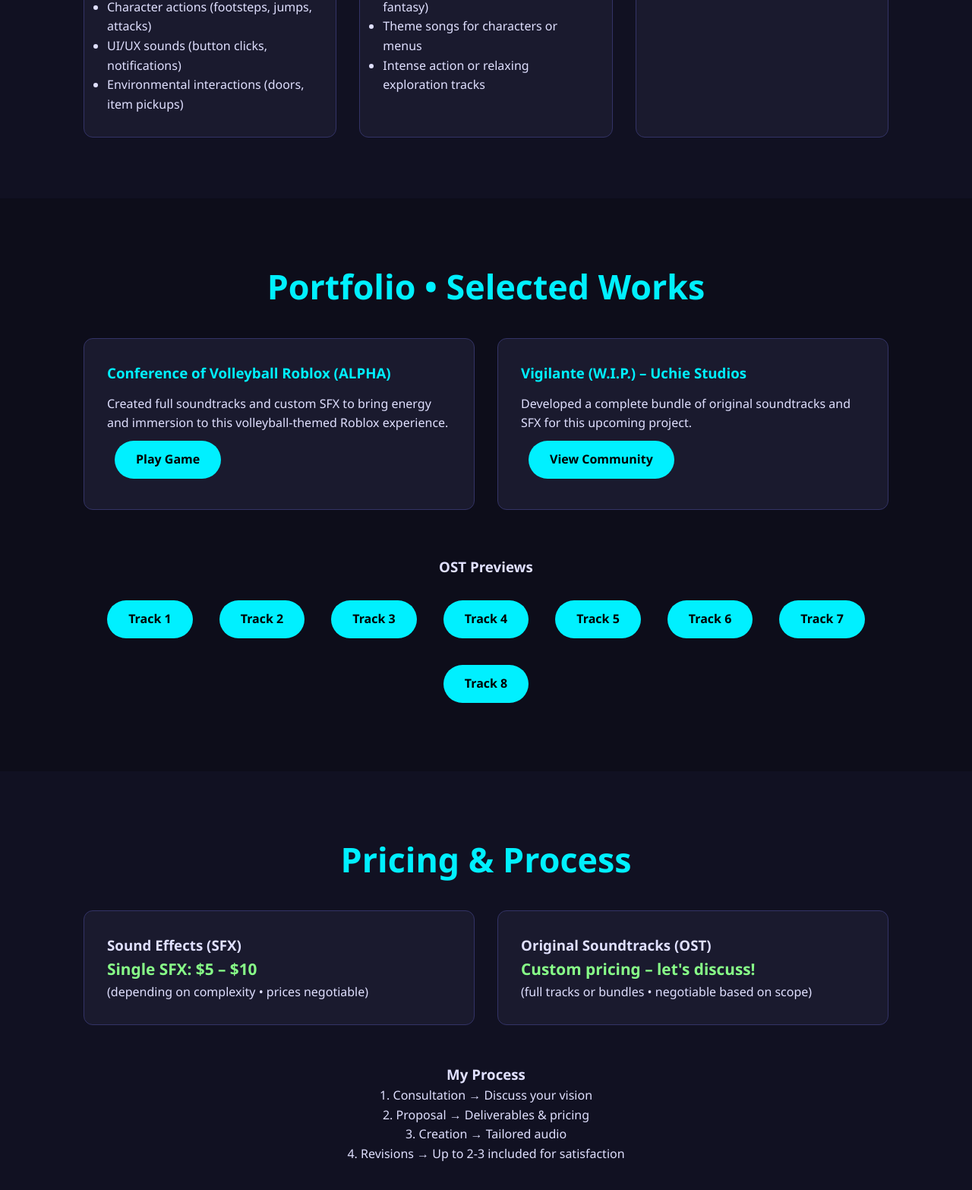
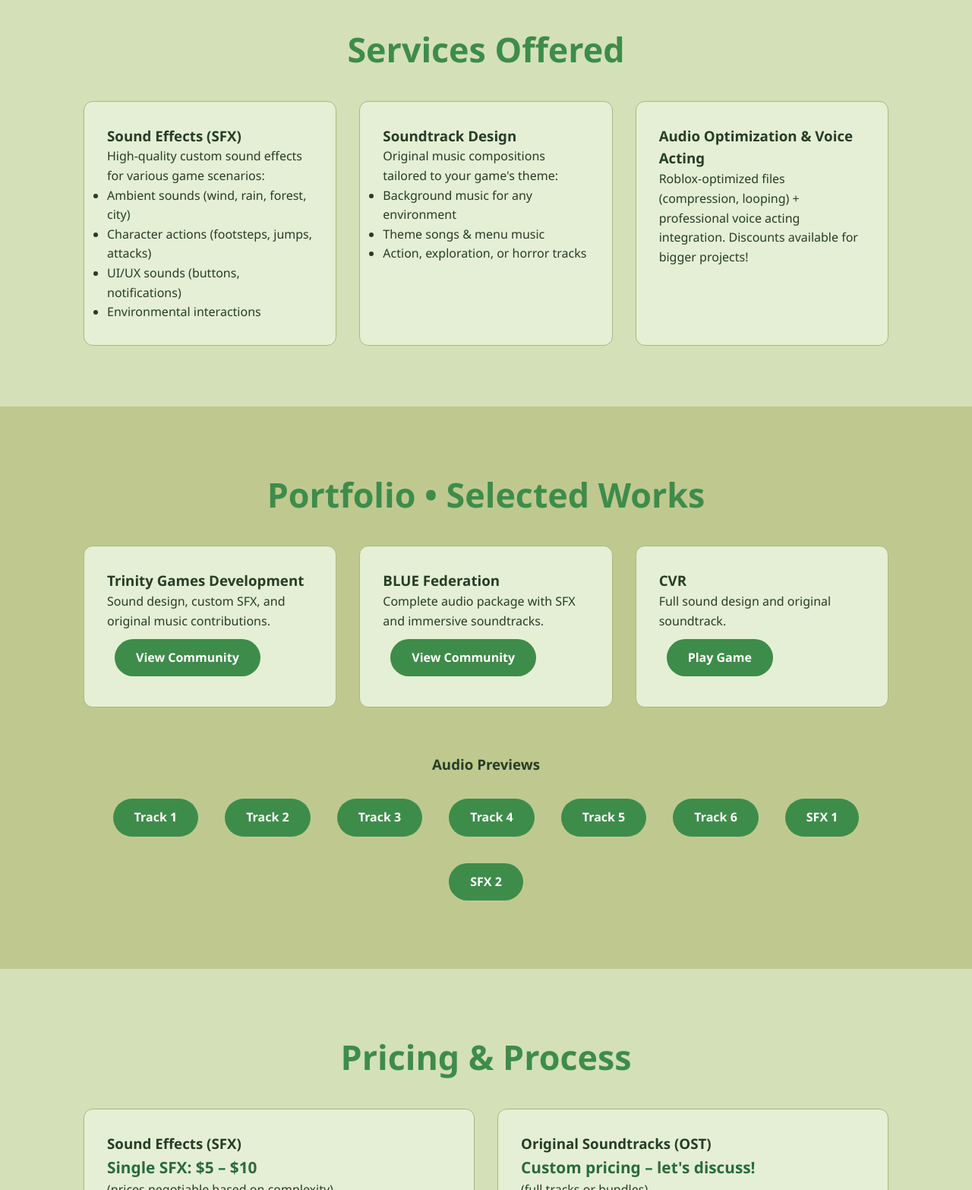
Before and after one commit to AtticusDv/portfolio, a plain HTML site: page index.html in a window 1280 px wide. Shown: the part 1234-2800 px from the top of the page at 76% size. Drawn offline with Linux system fonts and the light colour scheme.

Commit message:
index.html

```diff
--- a/index.html
+++ b/index.html
@@ -6,11 +6,11 @@
   <title>AtticusDv | Roblox Sound Designer & Composer</title>
   <style>
     :root {
-      --bg: #0d0d1a;
-      --text: #e0e0ff;
-      --accent: #00f0ff;
-      --accent2: #c300ff;
-      --card: #1a1a2e;
+      --bg: #BFC98F;
+      --text: #263D26;
+      --accent: #3E8C4A;
+      --accent2: #2A6B3A;
+      --card: #E5EFD5;
     }
     * { margin:0; padding:0; box-sizing:border-box; }
     body {
@@ -22,20 +22,33 @@
     a { color: var(--accent); text-decoration: none; }
     a:hover { color: var(--accent2); text-decoration: underline; }
     .container { max-width: 1100px; margin: 0 auto; padding: 0 20px; }
+
     header {
       text-align: center;
-      padding: 120px 20px 80px;
-      background: linear-gradient(135deg, rgba(13,13,26,0.8), rgba(26,0,51,0.8)), url('YOUR_IMAGE_URL_HERE.jpg'); /* <-- Replace with your image URL */
+      padding: 140px 20px 80px;
+      background: linear-gradient(rgba(38,61,38,0.70), rgba(38,61,38,0.75)),
+                  url('https://i.pinimg.com/1200x/3a/c4/ca/3ac4ca0a4fadaece0b1ea9011457189e.jpg') center/cover no-repeat;
       background-size: cover;
       background-position: center;
       position: relative;
+      box-shadow: 0 4px 20px rgba(62, 140, 74, 0.3);
     }
-    h1 { font-size: 3.5rem; margin-bottom: 0.5rem; color: var(--accent); }
-    .tagline { font-size: 1.4rem; opacity: 0.9; margin-bottom: 1.5rem; }
+    .profile-pic {
+      width: 220px;
+      height: 220px;
+      border-radius: 50%;
+      border: 8px solid #E5EFD5;
+      box-shadow: 0 15px 30px rgba(0,0,0,0.4);
+      margin-bottom: 25px;
+      object-fit: cover;
+    }
+    h1 { font-size: 3.5rem; margin-bottom: 0.5rem; color: #E5EFD5; text-shadow: 0 3px 10px rgba(0,0,0,0.6); }
+    .tagline { font-size: 1.4rem; opacity: 0.95; margin-bottom: 1.5rem; color: #E5EFD5; text-shadow: 0 2px 8px rgba(0,0,0,0.5); }
+
     .btn {
       display: inline-block;
       background: var(--accent);
-      color: #000;
+      color: #fff;
       padding: 12px 28px;
       border-radius: 30px;
       font-weight: bold;
@@ -43,6 +56,7 @@
       transition: all 0.3s;
     }
     .btn:hover { background: var(--accent2); transform: translateY(-3px); }
+
     section { padding: 80px 0; }
     h2 {
       text-align: center;
@@ -59,21 +73,21 @@
       background: var(--card);
       padding: 30px;
       border-radius: 12px;
-      border: 1px solid #333366;
+      border: 1px solid #A8B97A;
       transition: transform 0.3s, box-shadow 0.3s;
     }
-    .card:hover { transform: translateY(-10px); box-shadow: 0 20px 40px rgba(0,240,255,0.15); }
-    .project h3 { color: var(--accent); margin-bottom: 0.8rem; }
-    .price { font-size: 1.3rem; color: #88ff88; font-weight: bold; }
+    .card:hover { transform: translateY(-10px); box-shadow: 0 20px 40px rgba(62,140,74,0.25); }
+    .price { font-size: 1.3rem; color: #2A6B3A; font-weight: bold; }
     footer {
       text-align: center;
       padding: 40px 20px;
-      background: #0a0a14;
+      background: #263D26;
+      color: #E5EFD5;
       font-size: 0.95rem;
-      opacity: 0.8;
     }
     .social-links { margin: 30px 0; }
-    .social-links a { font-size: 1.2rem; margin: 0 15px; }
+    .social-links a { font-size: 1.1rem; margin: 0 12px; color: #E5EFD5; }
+    .social-links a:hover { color: #A8D8B0; }
     .ost-grid {
       display: flex;
       flex-wrap: wrap;
@@ -84,7 +98,8 @@
     @media (max-width: 768px) {
       h1 { font-size: 2.8rem; }
       h2 { font-size: 2.2rem; }
-      header { padding: 80px 20px 60px; }
+      header { padding: 100px 20px 60px; }
+      .profile-pic { width: 180px; height: 180px; }
     }
   </style>
 </head>
@@ -92,14 +107,20 @@
 
   <header>
     <div class="container">
+      <img src="https://images.castingcall.club/user_images/image-1208042-image_2026-02-27_223146146.png" alt="AtticusDv Profile" class="profile-pic">
       <h1>AtticusDv</h1>
       <p class="tagline">Roblox Sound Designer • Composer • Voice Actor</p>
-      <p>Creating immersive SFX, original soundtracks, and voice work that elevate Roblox games.</p>
+      <p style="color:#E5EFD5; max-width:700px; margin:0 auto 20px;">Creating immersive SFX, original soundtracks, and voice work that elevate Roblox games.</p>
 
       <div class="social-links">
+        <a href="https://x.com/AzzyKaz" target="_blank">X: @AzzyKaz</a> •
+        <a href="https://www.tiktok.com/@m1nevd" target="_blank">TikTok: @m1nevd</a> •
+        <a href="https://www.youtube.com/@AzzyYT7" target="_blank">YouTube: @AzzyYT7</a> •
         <a href="https://discord.com/users/AtticusDv" target="_blank">Discord: AtticusDv</a> •
         <a href="mailto:AtticusDvbuisness@gmail.com">Email</a> •
-        <a href="https://www.roblox.com/users/482153568/profile" target="_blank">Roblox Profile</a>
+        <a href="https://vgen.co/AtticusDv" target="_blank">VGen</a> •
+        <a href="https://www.castingcall.club/atticusdv" target="_blank">Casting Call Club</a> •
+        <a href="https://www.roblox.com/users/482153568/profile" target="_blank">Roblox</a>
       </div>
 
       <a href="mailto:AtticusDvbuisness@gmail.com" class="btn">Hire Me</a>
@@ -111,11 +132,11 @@
     <div class="container">
       <h2>About Me</h2>
       <p>Hello! My name is AtticusDv, and I specialize in creating immersive sound effects (SFX) and original soundtracks tailored for Roblox games.</p>
-      <p>With 2 years of experience in audio design and a passion for enhancing gameplay experiences, I am also versed in voice acting (3 months active). I ensure each project resonates with players and elevates the overall game quality.</p>
+      <p>With 2 years of experience in audio design and a passion for enhancing gameplay experiences, I am also versed in voice acting. I ensure each project resonates with players and elevates the overall game quality.</p>
     </div>
   </section>
 
-  <section id="services" style="background:#111122;">
+  <section id="services" style="background:#D4E0B8;">
     <div class="container">
       <h2>Services Offered</h2>
       <div class="grid">
@@ -123,24 +144,24 @@
           <h3>Sound Effects (SFX)</h3>
           <p>High-quality custom sound effects for various game scenarios:</p>
           <ul>
-            <li>Ambient sounds (wind, rain, city noise)</li>
+            <li>Ambient sounds (wind, rain, forest, city)</li>
             <li>Character actions (footsteps, jumps, attacks)</li>
-            <li>UI/UX sounds (button clicks, notifications)</li>
-            <li>Environmental interactions (doors, item pickups)</li>
+            <li>UI/UX sounds (buttons, notifications)</li>
+            <li>Environmental interactions</li>
           </ul>
         </div>
         <div class="card">
           <h3>Soundtrack Design</h3>
           <p>Original music compositions tailored to your game's theme:</p>
           <ul>
-            <li>Background music for environments (adventure, horror, fantasy)</li>
-            <li>Theme songs for characters or menus</li>
-            <li>Intense action or relaxing exploration tracks</li>
+            <li>Background music for any environment</li>
+            <li>Theme songs & menu music</li>
+            <li>Action, exploration, or horror tracks</li>
           </ul>
         </div>
         <div class="card">
-          <h3>Audio Optimization & More</h3>
-          <p>Ensuring all audio files are optimized for Roblox (compression, looping). Voice acting integration available. Discounts for big projects!</p>
+          <h3>Audio Optimization & Voice Acting</h3>
+          <p>Roblox-optimized files (compression, looping) + professional voice acting integration. Discounts available for bigger projects!</p>
         </div>
       </div>
     </div>
@@ -151,50 +172,54 @@
       <h2>Portfolio • Selected Works</h2>
       <div class="grid">
         <div class="card project">
-          <h3>Conference of Volleyball Roblox (ALPHA)</h3>
-          <p>Created full soundtracks and custom SFX to bring energy and immersion to this volleyball-themed Roblox experience.</p>
-          <a href="https://www.roblox.com/games/14947376751/ALPHA-Conference-of-Volleyball-Roblox" target="_blank" class="btn">Play Game</a>
+          <h3>Trinity Games Development</h3>
+          <p>Sound design, custom SFX, and original music contributions.</p>
+          <a href="https://www.roblox.com/communities/1068520812/Trinity-Games-Development" target="_blank" class="btn">View Community</a>
         </div>
-
         <div class="card project">
-          <h3>Vigilante (W.I.P.) – Uchie Studios</h3>
-          <p>Developed a complete bundle of original soundtracks and SFX for this upcoming project.</p>
-          <a href="https://www.roblox.com/communities/12564732/Uchie-Studios" target="_blank" class="btn">View Community</a>
+          <h3>BLUE Federation</h3>
+          <p>Complete audio package with SFX and immersive soundtracks.</p>
+          <a href="https://www.roblox.com/communities/15989776/BLUE-Federation" target="_blank" class="btn">View Community</a>
+        </div>
+        <div class="card project">
+          <h3>CVR</h3>
+          <p>Full sound design and original soundtrack.</p>
+          <a href="https://www.roblox.com/games/114786545831333/CVR" target="_blank" class="btn">Play Game</a>
         </div>
       </div>
 
-      <h3 style="text-align:center; margin:60px 0 20px;">OST Previews</h3>
+      <h3 style="text-align:center; margin:60px 0 20px;">Audio Previews</h3>
       <div class="ost-grid">
-        <a href="https://jumpshare.com/share/7ppTrFdGhF0zXT2nJODB" target="_blank" class="btn">Track 1</a>
-        <a href="https://jumpshare.com/share/x4ph6SfpLVQokfKSEqJ7" target="_blank" class="btn">Track 2</a>
-        <a href="https://jumpshare.com/share/OHS7n0SpJkGA5PwvBTQq" target="_blank" class="btn">Track 3</a>
-        <a href="https://jumpshare.com/share/2oW154JqZa95QAmncj3G" target="_blank" class="btn">Track 4</a>
-        <a href="https://jumpshare.com/share/ut8Cwh5aG1kjLmRXzeS4" target="_blank" class="btn">Track 5</a>
-        <a href="https://jumpshare.com/share/kM7C7Bsc2HeVgl7hP5Ap" target="_blank" class="btn">Track 6</a>
-        <a href="https://jumpshare.com/share/KNABlONp0RGCEjaJ0XAV" target="_blank" class="btn">Track 7</a>
-        <a href="https://jumpshare.com/share/mkBtDP8qIXcAJzIFj4vb?b=0" target="_blank" class="btn">Track 8</a>
+        <a href="https://www.youtube.com/watch?v=u89qpsALYvw" target="_blank" class="btn">Track 1</a>
+        <a href="https://www.youtube.com/watch?v=Kmave6z_rmM" target="_blank" class="btn">Track 2</a>
+        <a href="https://www.youtube.com/watch?v=dXS-9hB68yU" target="_blank" class="btn">Track 3</a>
+        <a href="https://jumpshare.com/share/7ppTrFdGhF0zXT2nJODB" target="_blank" class="btn">Track 4</a>
+        <a href="https://jumpshare.com/share/GZkRss4IKvBGRHx5PqGD" target="_blank" class="btn">Track 5</a>
+        <a href="https://jumpshare.com/share/GuruYEBD1N2rJhLJs2pu" target="_blank" class="btn">Track 6</a>
+        <a href="https://jumpshare.com/share/mkBtDP8qIXcAJzIFj4vb" target="_blank" class="btn">SFX 1</a>
+        <a href="https://jumpshare.com/share/EmeGY2ykxOTf2Ti8H09D" target="_blank" class="btn">SFX 2</a>
       </div>
     </div>
   </section>
 
-  <section id="pricing" style="background:#111122;">
+  <section id="pricing" style="background:#D4E0B8;">
     <div class="container">
       <h2>Pricing & Process</h2>
       <div class="grid">
         <div class="card">
           <h3>Sound Effects (SFX)</h3>
           <p class="price">Single SFX: $5 – $10</p>
-          <p>(depending on complexity • prices negotiable)</p>
+          <p>(prices negotiable based on complexity)</p>
         </div>
         <div class="card">
           <h3>Original Soundtracks (OST)</h3>
           <p class="price">Custom pricing – let's discuss!</p>
-          <p>(full tracks or bundles • negotiable based on scope)</p>
+          <p>(full tracks or bundles)</p>
         </div>
       </div>
       <div style="text-align:center; margin-top:50px;">
         <h3>My Process</h3>
-        <p>1. Consultation → Discuss your vision<br>2. Proposal → Deliverables & pricing<br>3. Creation → Tailored audio<br>4. Revisions → Up to 2-3 included for satisfaction</p>
+        <p>1. Consultation → Discuss your vision<br>2. Proposal → Deliverables & pricing<br>3. Creation → Tailored audio<br>4. Revisions → Up to 2-3 included</p>
       </div>
     </div>
   </section>
@@ -202,13 +227,12 @@
   <section id="contact">
     <div class="container" style="text-align:center;">
       <h2>Contact Me</h2>
-      <p style="font-size:1.3rem; margin:30px 0;">
-        Ready to level up your game's audio? Let's collaborate!
-      </p>
+      <p style="font-size:1.3rem; margin:30px 0;">Ready to level up your game's audio? Let's collaborate!</p>
       <p>
         <strong>Discord:</strong> AtticusDv<br>
         <strong>Email:</strong> <a href="mailto:AtticusDvbuisness@gmail.com">AtticusDvbuisness@gmail.com</a><br>
-        <strong>Roblox:</strong> <a href="https://www.roblox.com/users/482153568/profile" target="_blank">AtticusDv</a>
+        <strong>X:</strong> <a href="https://x.com/AzzyKaz" target="_blank">@AzzyKaz</a><br>
+        <strong>YouTube:</strong> <a href="https://www.youtube.com/@AzzyYT7" target="_blank">@AzzyYT7</a>
       </p>
       <a href="mailto:AtticusDvbuisness@gmail.com" class="btn" style="font-size:1.4rem; padding:16px 40px; margin-top:30px;">Get in Touch</a>
     </div>
```
